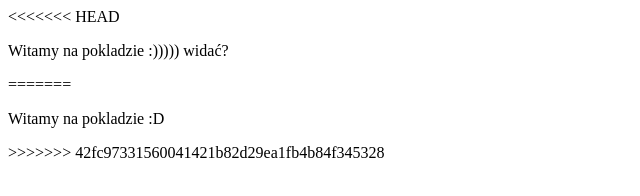
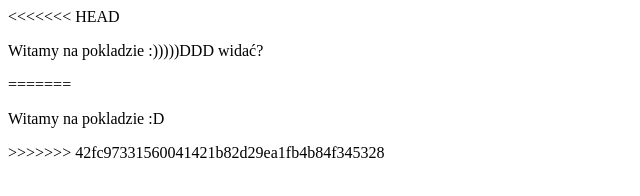
Before and after one commit to F123ILIP/ProjTI, a plain HTML site: page index.html in a window 1280 px wide. Shown: the full height of the page, 0-640 px from the left. Drawn offline with Linux system fonts and the light colour scheme.

Commit message:
Update index.html

```diff
--- a/index.html
+++ b/index.html
@@ -10,7 +10,7 @@
 
 <body>
 <<<<<<< HEAD
-<p>Witamy na pokladzie :))))) widać? </p>
+<p>Witamy na pokladzie :)))))DDD widać? </p>
 =======
 <p>Witamy na pokladzie :D </p>
 >>>>>>> 42fc97331560041421b82d29ea1fb4b84f345328
```
